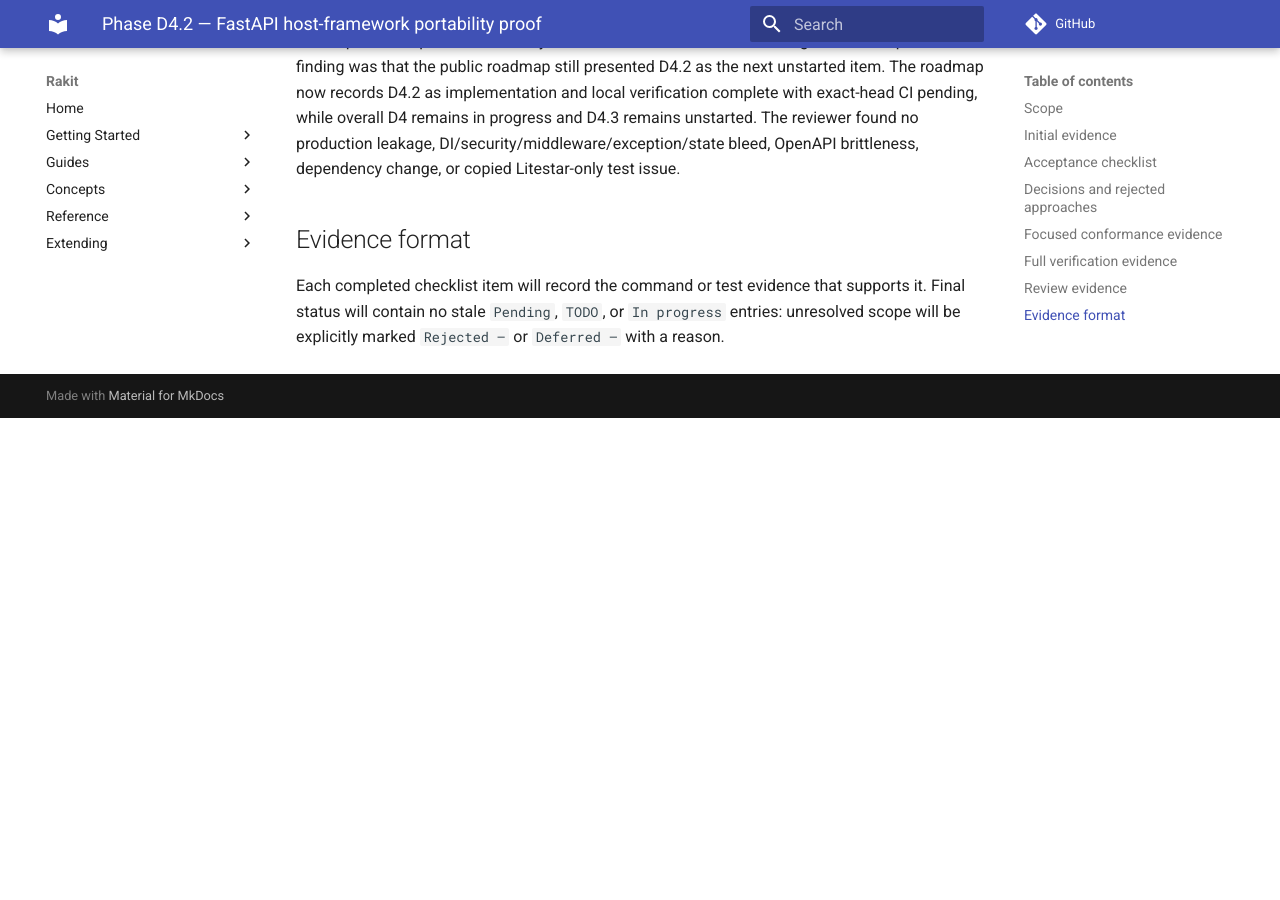
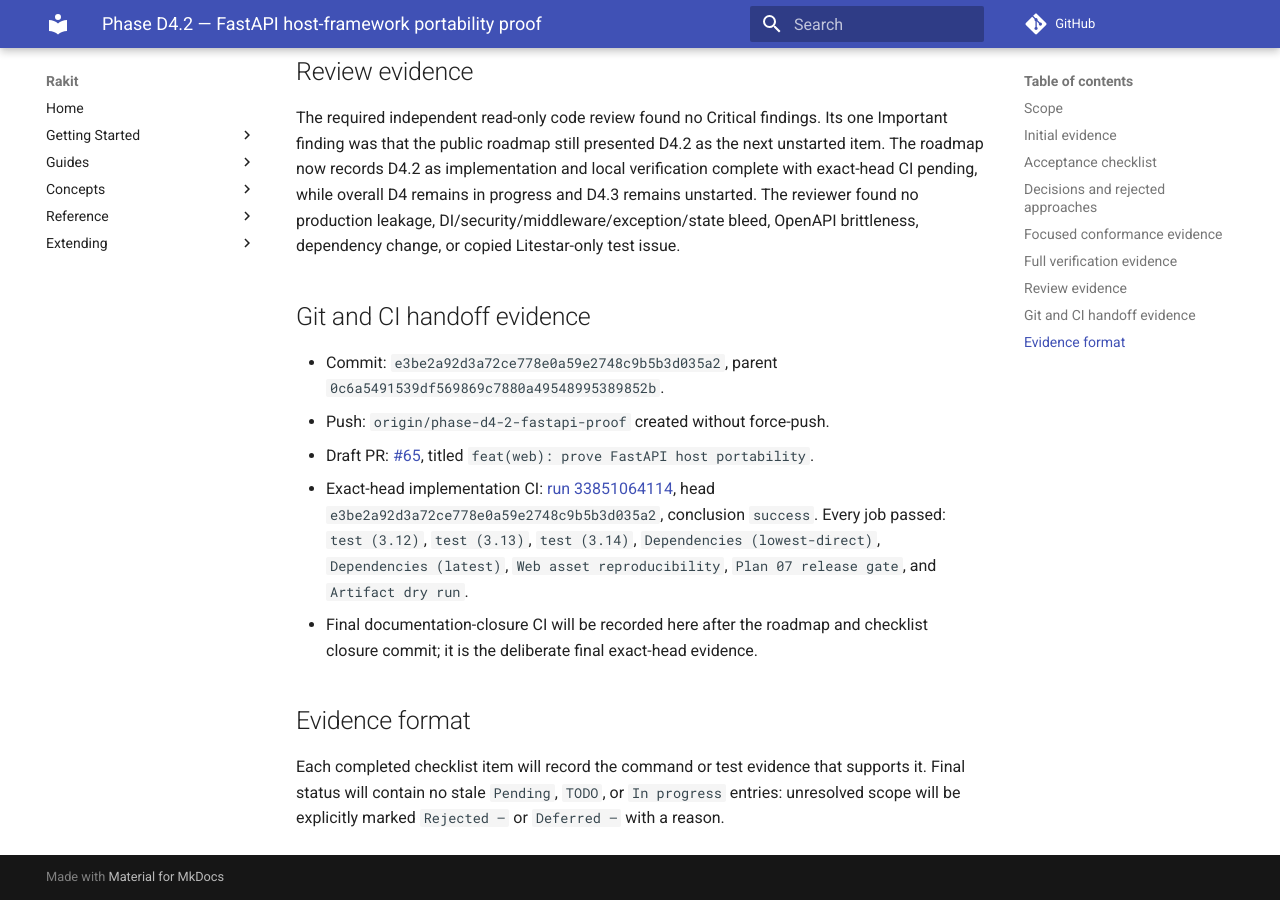
Before and after one commit to wihlarkop/rakit, an MkDocs documentation site: the page built from docs/superpowers/plans/2026-09-04-phase-d4-2-fastapi-proof.md, in a window 1280 px wide and 900 px high, scrolled down 3874 px. Built offline with MkDocs 1.6.1 and Material for MkDocs 9.7.7, drawn with Linux system fonts in a browser that asks for light colours; comment, search, counter and statistics services are not loaded; before the commit the page ends 4292 px from its top, so only the background shows below that; some of the changed text lies outside the part shown.

Commit message:
docs: close FastAPI portability evidence

```diff
--- a/docs/superpowers/plans/2026-09-04-phase-d4-2-fastapi-proof.md
+++ b/docs/superpowers/plans/2026-09-04-phase-d4-2-fastapi-proof.md
@@ -52,10 +52,10 @@
 17. Existing D4.0/D4.1 regressions complete — Complete
 18. Full repository verification complete — Complete
 19. Documentation complete — Complete
-20. Roadmap updated — Complete (D4.2 remains in progress until exact-head CI; D4.3 not started)
+20. Roadmap updated — Complete (D4.2 is complete after exact-head CI; D4.3 is Next and not started)
 21. Final code review complete — Complete (no Critical findings; the Important stale-roadmap finding was resolved and docs/Ruff checks rerun)
-22. Commit/push/draft PR complete — Pending
-23. Exact-head CI complete — Pending
+22. Commit/push/draft PR complete — Complete (`e3be2a92d3a72ce778e0a59e2748c9b5b3d035a2` pushed; draft PR #65 created)
+23. Exact-head CI complete — Complete (implementation head `e3be2a92d3a72ce778e0a59e2748c9b5b3d035a2` passed run `33851064114`; final documentation head is recorded below)
 
 ## Decisions and rejected approaches
 
@@ -140,6 +140,21 @@
 DI/security/middleware/exception/state bleed, OpenAPI brittleness, dependency
 change, or copied Litestar-only test issue.
 
+## Git and CI handoff evidence
+
+- Commit: `e3be2a92d3a72ce778e0a59e2748c9b5b3d035a2`, parent
+  `0c6a5491539df569869c7880a49548995389852b`.
+- Push: `origin/phase-d4-2-fastapi-proof` created without force-push.
+- Draft PR: [#65](https://github.com/wihlarkop/rakit/pull/65), titled
+  `feat(web): prove FastAPI host portability`.
+- Exact-head implementation CI: [run 33851064114](https://github.com/wihlarkop/rakit/actions/runs/33851064114),
+  head `e3be2a92d3a72ce778e0a59e2748c9b5b3d035a2`, conclusion `success`.
+  Every job passed: `test (3.12)`, `test (3.13)`, `test (3.14)`,
+  `Dependencies (lowest-direct)`, `Dependencies (latest)`, `Web asset
+  reproducibility`, `Plan 07 release gate`, and `Artifact dry run`.
+- Final documentation-closure CI will be recorded here after the roadmap and
+  checklist closure commit; it is the deliberate final exact-head evidence.
+
 ## Evidence format
 
 Each completed checklist item will record the command or test evidence that
```
Also changed, not shown: docs/roadmap.md (+5 -4 lines).
